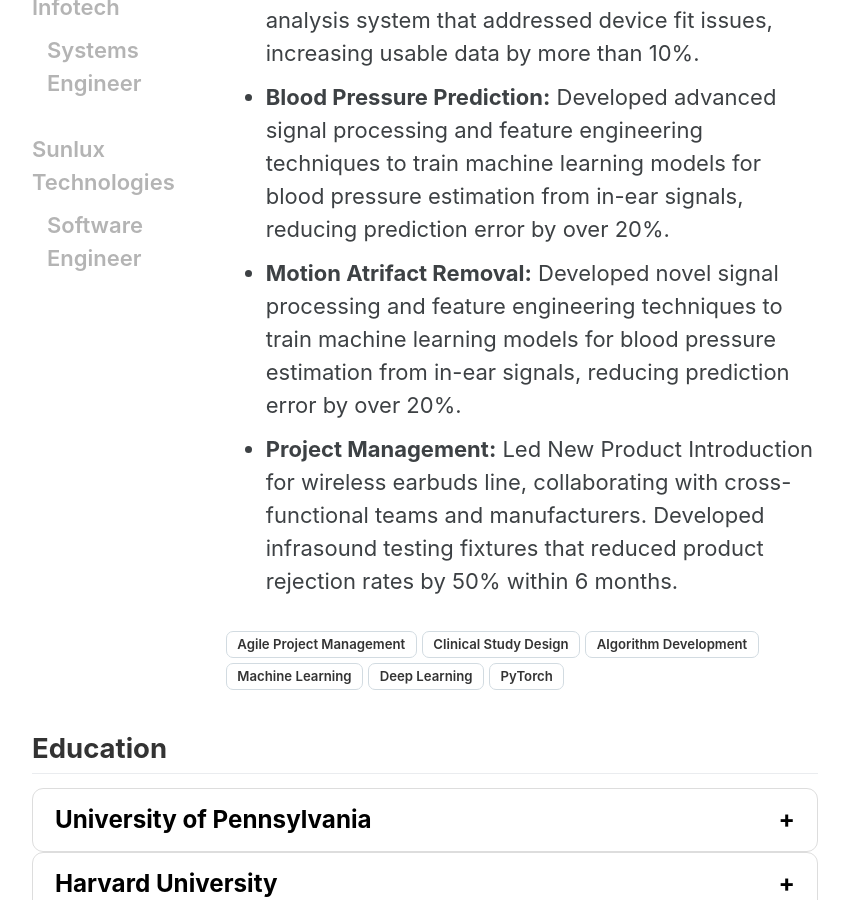
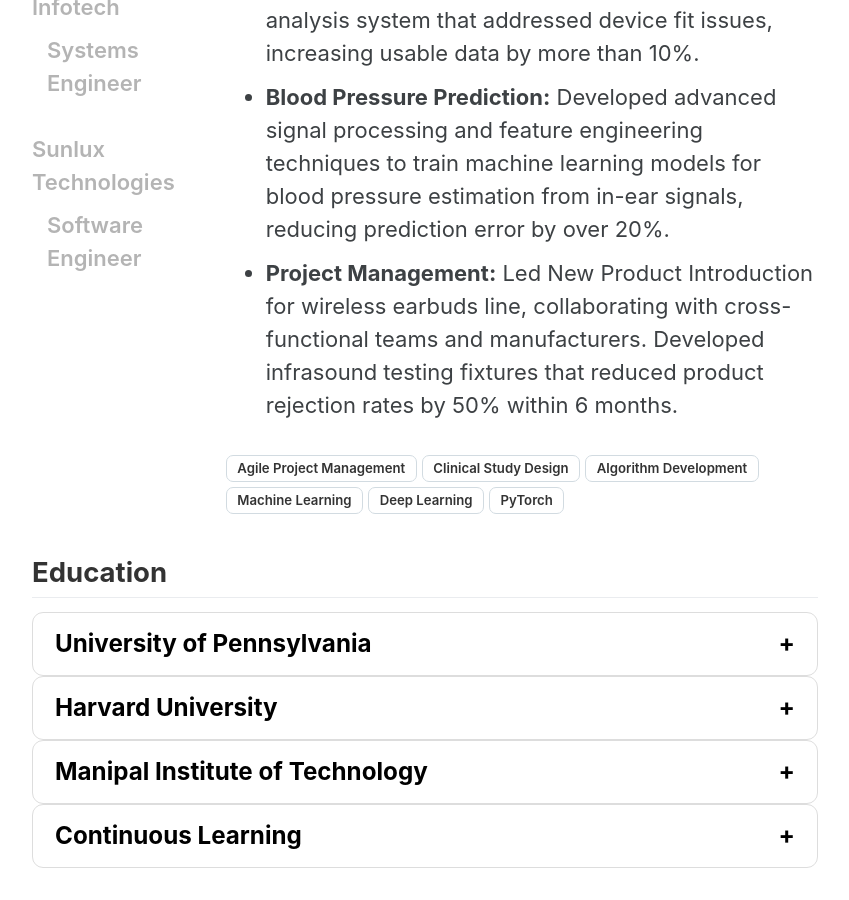
Before and after one commit to jalpanchal/jalpanchal.github.io, a Jekyll site: the page built from _pages/resume.md, in a window 1280 px wide and 900 px high, scrolled down 1045 px. Shown: the whole window, without its empty margins (215-1064 px from the left). Built offline with Jekyll 4.4.1, drawn with Linux system fonts in a browser that asks for light colours; cached includes are drawn as plain includes; a style sheet for code colours, icons or effects is not loaded.

Commit message:
removed motion atri resume

```diff
--- a/_pages/resume.md
+++ b/_pages/resume.md
@@ -59,7 +59,6 @@ Experienced R&D Scientist with 5+ years in physiological signal processing, clin
         <li><b>Algorithm Development and Implementation:</b> Led the development of a personalized stress metric, from hypothesis to product launch in 6 months, by managing studies and cross-functional integration.</li>
         <li><b>Clinical Validation Study</b> Conducted a clinical study (n = 20) to validate blood pressure prediction, developing a real-time data quality monitoring and analysis system that addressed device fit issues, increasing usable data by more than 10%.</li>
         <li><b>Blood Pressure Prediction:</b> Developed advanced signal processing and feature engineering techniques to train machine learning models for blood pressure estimation from in-ear signals, reducing prediction error by over 20%.</li>
-        <li><b>Motion Atrifact Removal:</b> Developed novel signal processing and feature engineering techniques to train machine learning models for blood pressure estimation from in-ear signals, reducing prediction error by over 20%.</li>
         <li><b>Project Management:</b> Led New Product Introduction for wireless earbuds line, collaborating with cross-functional teams and manufacturers. Developed infrasound testing fixtures that reduced product rejection rates by 50% within 6 months.</li>
       </ul>
       <div class="card-tags">
```
